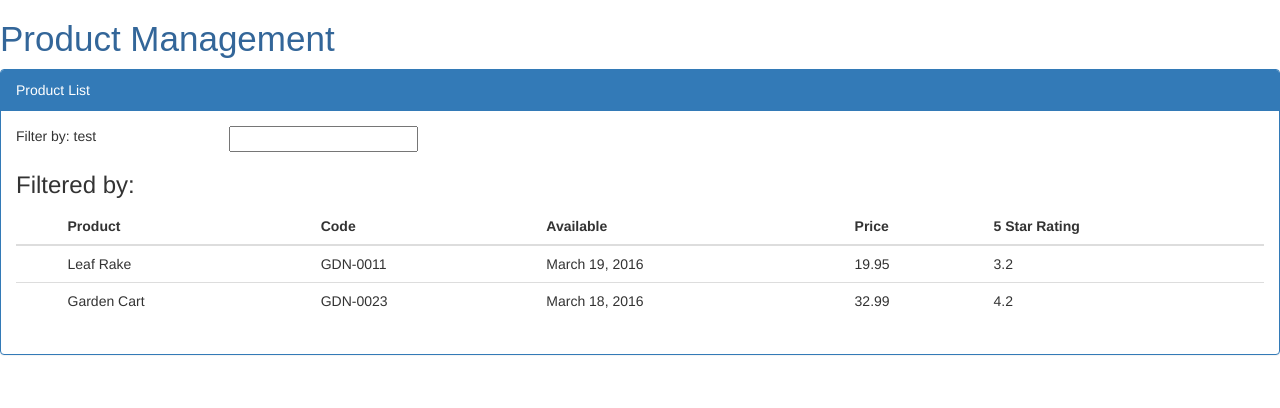
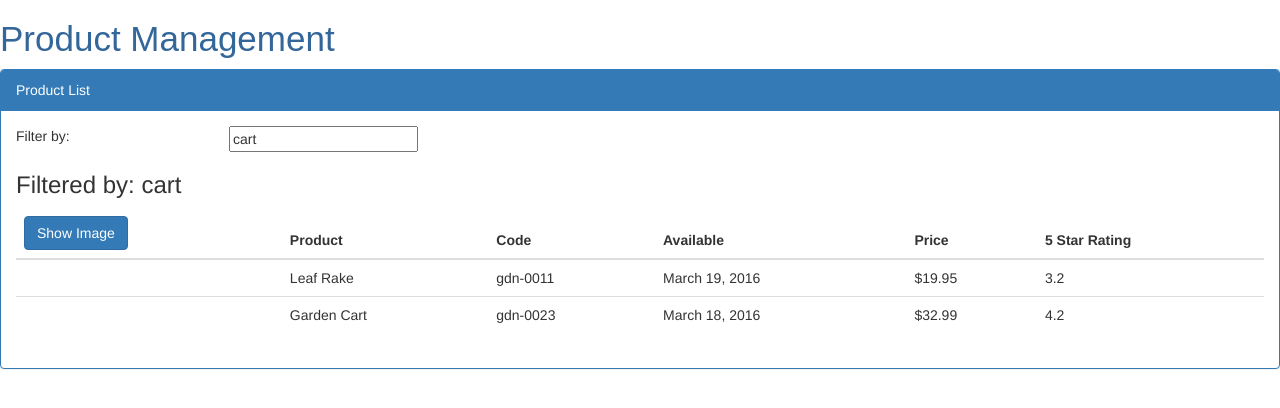
Before and after one commit to SergioGregorutti/learning-angular, an Angular app: page / in a window 1280 px wide. Shown: the top 408 px of the page. Built offline with nearby package versions, Linux system fonts and the light colour scheme.

Commit message:
Improve Product list component

```diff
--- a/src/app/app.module.ts
+++ b/src/app/app.module.ts
@@ -1,5 +1,6 @@
 import { BrowserModule } from '@angular/platform-browser';
 import { NgModule } from '@angular/core';
+import { FormsModule} from "@angular/forms";
 
 
 import { AppComponent } from './app.component';
@@ -11,7 +12,8 @@
     ProductsListComponent
   ],
   imports: [
-    BrowserModule
+    BrowserModule,
+    FormsModule
   ],
   providers: [],
   bootstrap: [AppComponent]
--- a/src/app/products/products-list.component.html
+++ b/src/app/products/products-list.component.html
@@ -4,14 +4,15 @@
   </div>
   <div class='panel-body'>
     <div class='row'>
-      <div class='col-md-2'>Filter by: test</div>
+      <div class='col-md-2'>Filter by:</div>
       <div class='col-md-4'>
-        <input type='text' />
+        <input type='text'
+                [(ngModel)]='listFilter' />
       </div>
     </div>
     <div class='row'>
       <div class='col-md-6'>
-        <h3>Filtered by:</h3>
+        <h3>Filtered by: {{listFilter}}</h3>
       </div>
     </div>
     <div class='table-responsive'>
@@ -19,7 +20,10 @@
         <thead>
         <tr>
           <th>
-
+            <button class="btn btn-primary"
+                    (click)="toggleImage()">
+              {{ showImage ? 'Hide' : 'Show' }} Image
+            </button>
           </th>
           <th>Product</th>
           <th>Code</th>
@@ -30,11 +34,18 @@
         </thead>
         <tbody>
           <tr *ngFor="let product of products">
-            <td></td>
+            <td>
+              <img  *ngIf="showImage"
+                    [src]='product.imageUrl'
+                    [title]='product.productName'
+                    [style.width.px]='imageWidth'
+                    [style.margin.px]='imageMargin'
+              >
+            </td>
             <td>{{product.productName}}</td>
-            <td>{{product.productCode}}</td>
+            <td>{{product.productCode | lowercase}}</td>
             <td>{{product.releaseDate}}</td>
-            <td>{{product.price}}</td>
+            <td>{{product.price | currency:'USD':'symbol':'1.2-2'}}</td>
             <td>{{product.starRating}}</td>
           </tr>
         </tbody>
--- a/src/app/products/products-list.component.ts
+++ b/src/app/products/products-list.component.ts
@@ -7,7 +7,11 @@
 })
 export class ProductsListComponent implements OnInit {
 
-  pageTitle = 'Product List';
+  pageTitle: string = 'Product List';
+  imageWidth: number = 50;
+  imageMargin: number = 2;
+  showImage: boolean = false;
+  listFilter: string = 'cart';
   products: any[] = [
     {
       "productId": 1,
@@ -36,4 +40,8 @@
   ngOnInit() {
   }
 
+  toggleImage(): void {
+    this.showImage = !this.showImage;
+  }
+
 }
```
Also changed, not shown: 8 other files (tests, documents, lock files or other folders).
